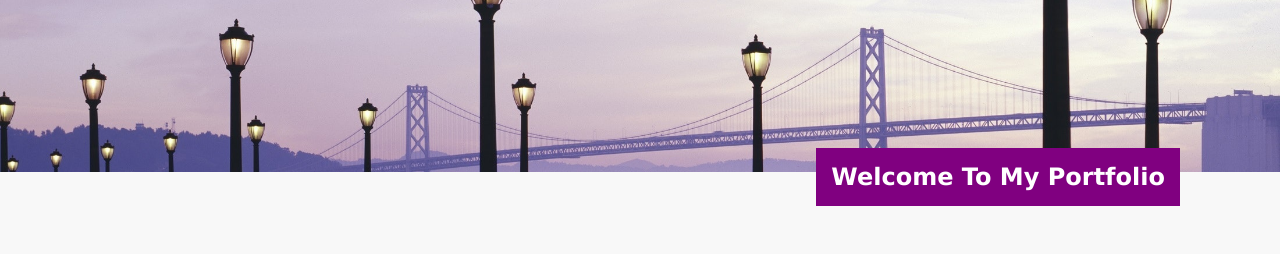
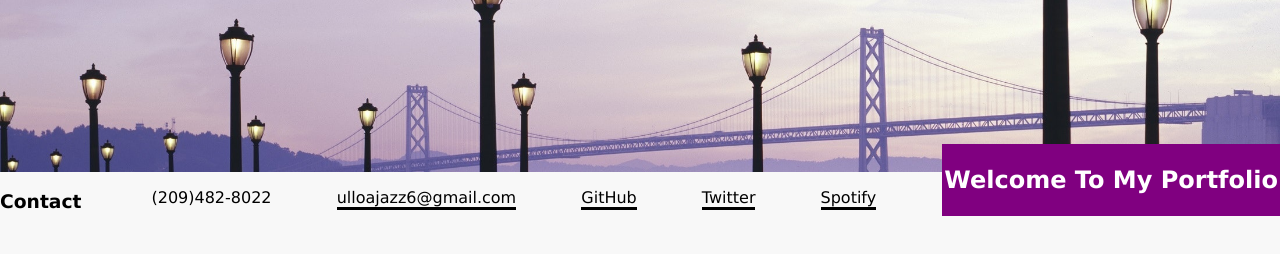
Before and after one commit to silkyjazz/student-portfolio, a plain HTML site: page index.html in a window 1280 px wide. Shown: the part 74-328 px from the top of the page. Drawn offline with Linux system fonts and the light colour scheme.

Commit message:
added contact card with funcational links

```diff
--- a/index.html
+++ b/index.html
@@ -21,7 +21,20 @@
     </header>
     <main class="container">
         <img src="./assets/pexels-pixabay-164241.jpg">
-        <h2 class="imageText">Welcome To My Portfolio</h2>
+        <div class="imageText">
+        <h2>Welcome To My Portfolio</h2>
+        </div>
+      <section class="contact">
+        <h3>Contact</h3>
+        <ul>
+            <li>(209)482-8022</li>
+            <li><a href="https://google.com">ulloajazz6@gmail.com</a></li>
+            <li><a href="https://github.com/silkyjazz">GitHub</a></li>
+            <li><a href="https://twitter.com/">Twitter</a></li>
+            <li><a href="https://open.spotify.com/">Spotify</a></li>
+
+        </ul>
+      </section>
     </main>
     <!-- <section class="cards">
         <article>
--- a/styles.css
+++ b/styles.css
@@ -38,6 +38,7 @@ a{
 }
 
 .container img{
+
     display: flex;
     width: 100%;
     height: 175px;
@@ -45,16 +46,38 @@ a{
     object-position: 10% 60%;
 }
 .imageText{
-    position: fixed;
+    position: absolute;
     bottom: 500px;
-    right: 100px;
-    padding: 15px;
+    right: 0px;
+    padding: 2px;
+    margin-bottom:10px;
     background-color: purple;
     color: white;
 
 }
-.cards{
+.container h3{
     display: inline;
-    flex-wrap: wrap;
-    border: 3px solid black;
+    border: 2;
 }
+.contact{
+    display: flex;
+}
+.contact li {
+    background-color: #f8f8f8;
+    display: inline;
+    justify-content: space-evenly;
+    padding: 5px 30px;
+    list-style-type: none;
+
+
+}
+.contact a{
+
+    background-color: #f8f8f8;
+    text-decoration: none;
+    color: black;
+
+}
+.contact ul:first-child{
+    border-bottom: 3px solid black;
+}
```
